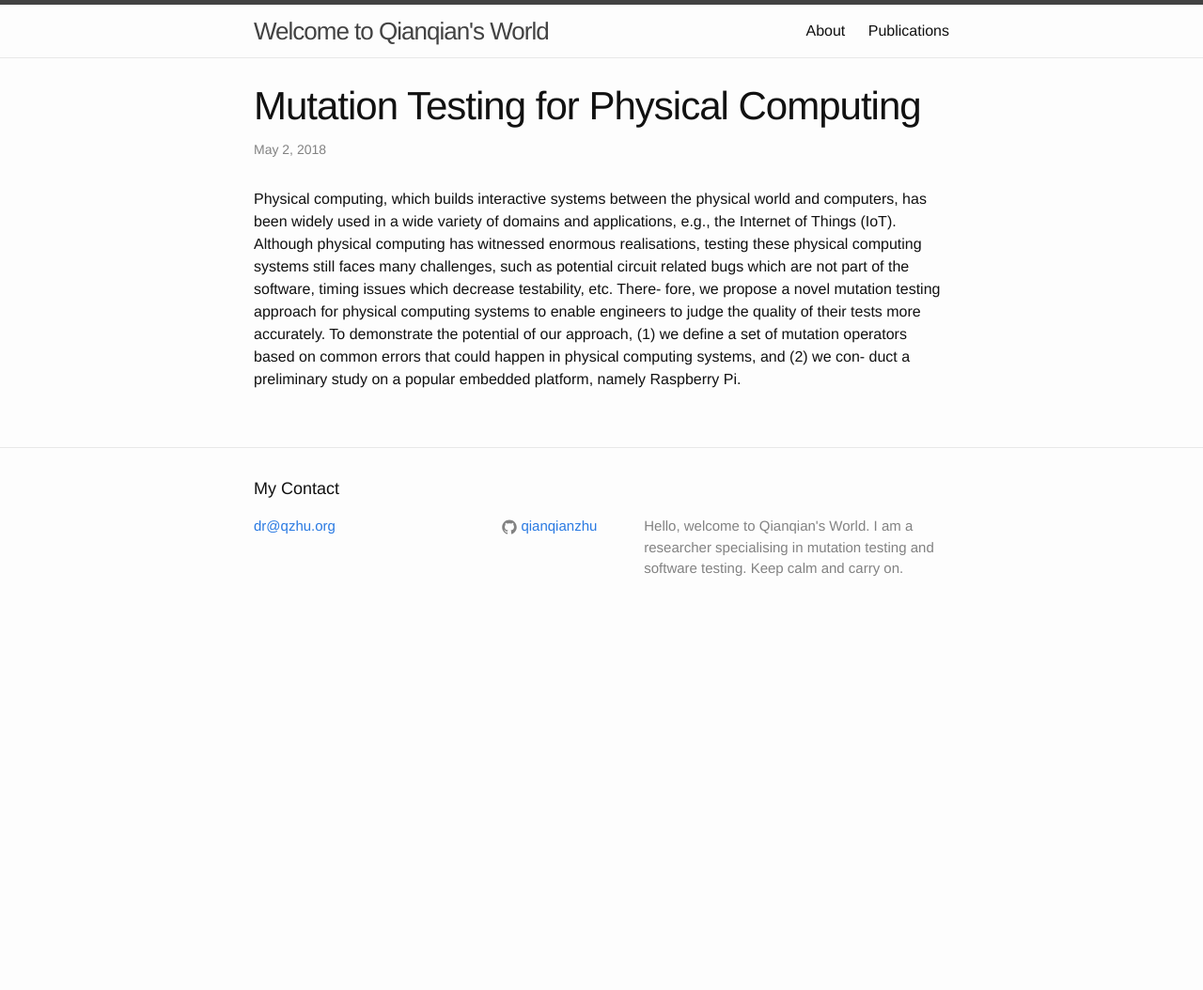
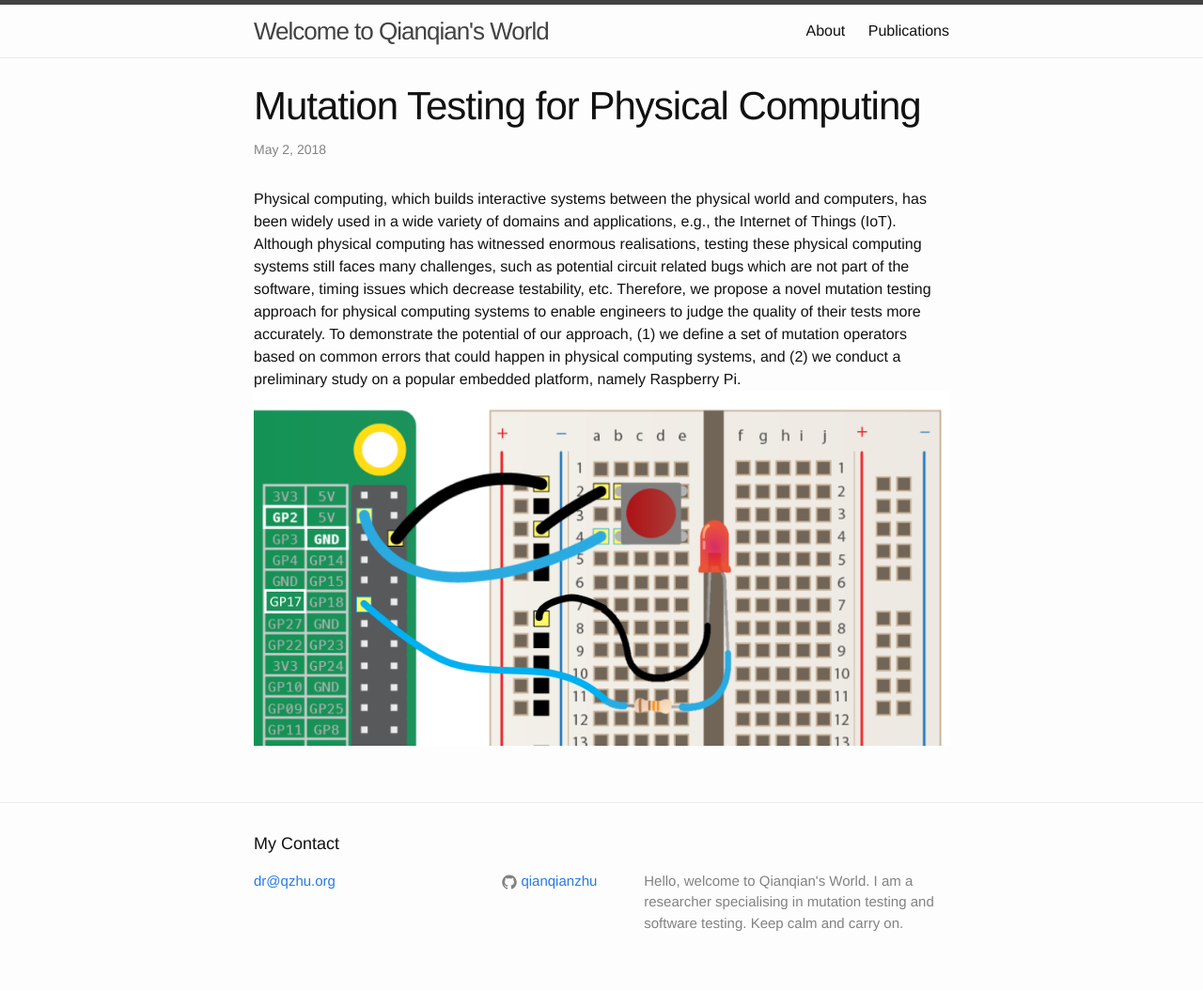
Before and after one commit to qianqianzhu/qianqianzhu.github.io, a Jekyll site: the page built from _posts/2018-05-02-physical-computing.markdown, in a window 1280 px wide. Shown: the whole page at 94% size. Built offline with Jekyll 4.4.1, drawn with Linux system fonts in a browser that asks for light colours; before the commit the page ends 900 px from its top, so only the background shows below that.

Commit message:
add images to post

```diff
--- a/_posts/2018-05-02-physical-computing.markdown
+++ b/_posts/2018-05-02-physical-computing.markdown
@@ -5,4 +5,5 @@ date:   2018-05-02
 categories: research
 ---
 
-Physical computing, which builds interactive systems between the physical world and computers, has been widely used in a wide variety of domains and applications, e.g., the Internet of Things (IoT). Although physical computing has witnessed enormous realisations, testing these physical computing systems still faces many challenges, such as potential circuit related bugs which are not part of the software, timing issues which decrease testability, etc. There- fore, we propose a novel mutation testing approach for physical computing systems to enable engineers to judge the quality of their tests more accurately. To demonstrate the potential of our approach, (1) we define a set of mutation operators based on common errors that could happen in physical computing systems, and (2) we con- duct a preliminary study on a popular embedded platform, namely Raspberry Pi.
+Physical computing, which builds interactive systems between the physical world and computers, has been widely used in a wide variety of domains and applications, e.g., the Internet of Things (IoT). Although physical computing has witnessed enormous realisations, testing these physical computing systems still faces many challenges, such as potential circuit related bugs which are not part of the software, timing issues which decrease testability, etc. Therefore, we propose a novel mutation testing approach for physical computing systems to enable engineers to judge the quality of their tests more accurately. To demonstrate the potential of our approach, (1) we define a set of mutation operators based on common errors that could happen in physical computing systems, and (2) we conduct a preliminary study on a popular embedded platform, namely Raspberry Pi.
+![image](https://qianqianzhu.github.io/images/case1.png)
```
Also changed, not shown: _posts/2016-10-13-literature_review.markdown (+4 -4 lines), images/case1.png (added).
